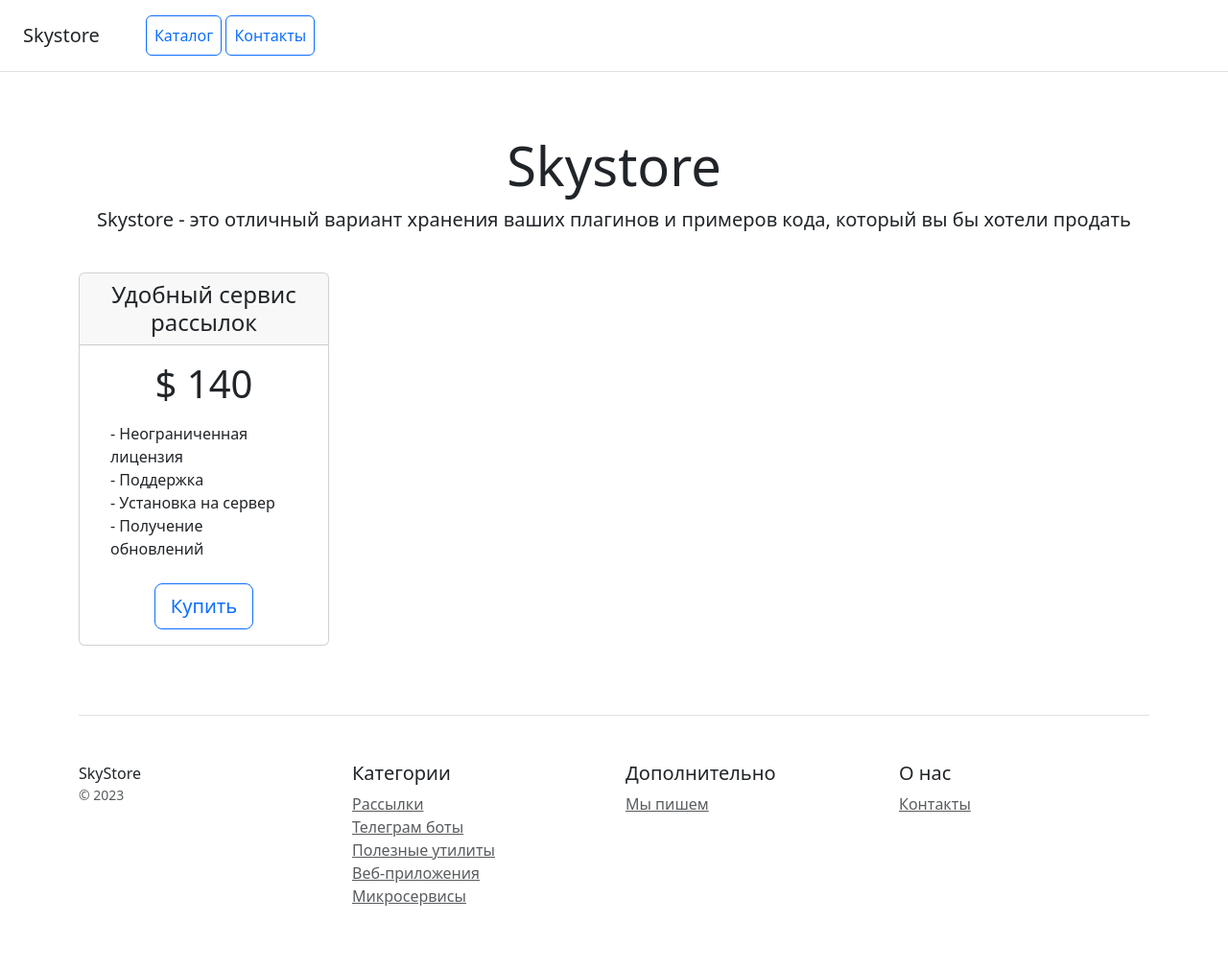
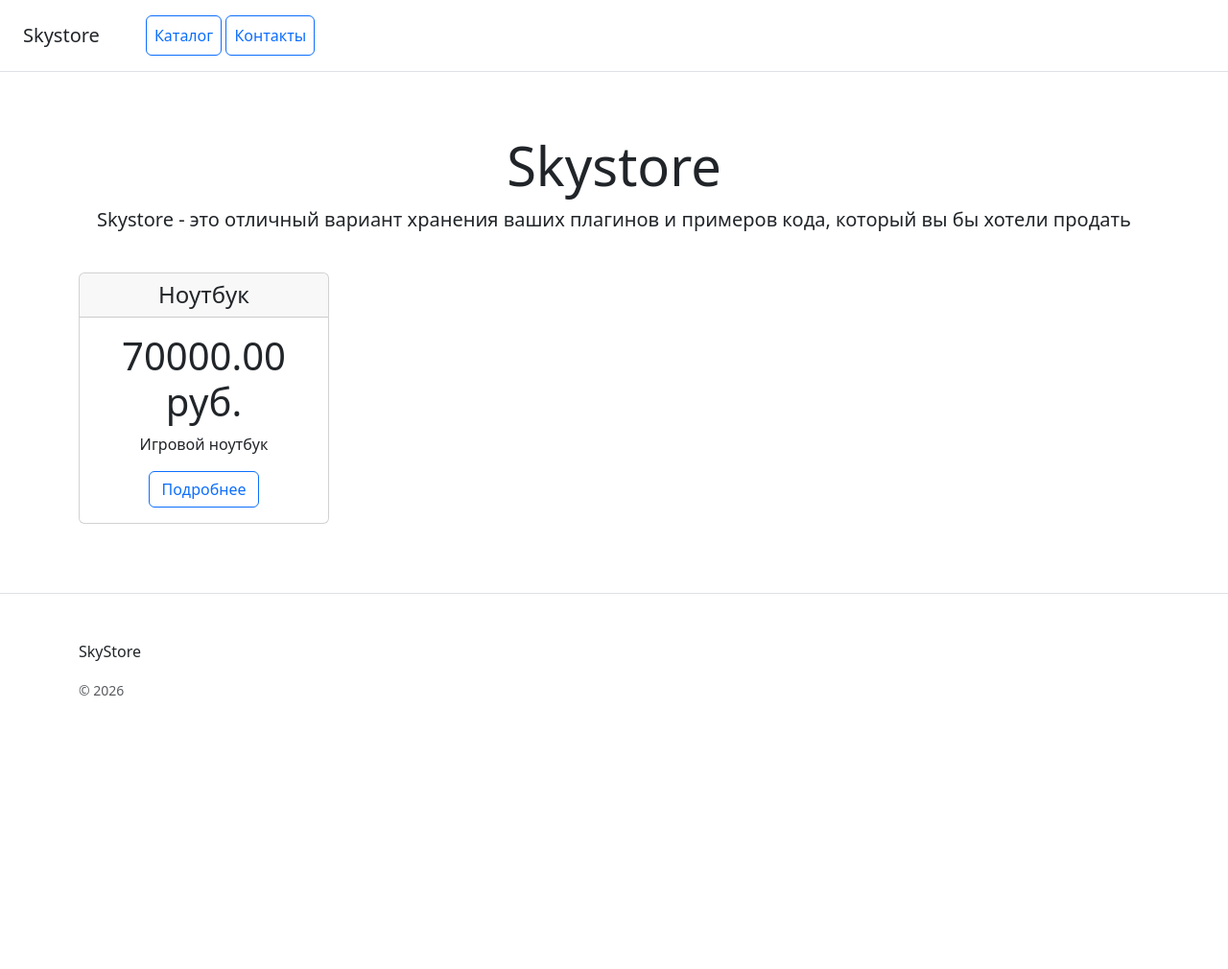
Before and after one commit to Sositrina/introduction_to_django, a Django app: page / in a window 1280 px wide. Shown: the whole page at 96% size. After the commit the page ends 725 px from the top, so only its background shows below. Run offline with Django 5.2, Linux system fonts and the light colour scheme; data comes from the database, SQL or seed files in the repository.

Commit message:
24 Шаблонизация

```diff
--- /dev/null
+++ b/catalog/templates/base.html
@@ -0,0 +1,25 @@
+<!DOCTYPE html>
+<html lang="ru">
+<head>
+    <meta charset="UTF-8">
+    <meta name="viewport" content="width=device-width, initial-scale=1">
+    <title>Skystore</title>
+    <link href="https://cdn.jsdelivr.net/npm/bootstrap@5.3.3/dist/css/bootstrap.min.css"
+          rel="stylesheet">
+</head>
+<body>
+{% include "menu.html" %}
+
+{% block content %}
+{% endblock %}
+
+<footer class="pt-4 my-md-5 pt-md-5 border-top">
+    <div class="container">
+        <p>SkyStore</p>
+        <small class="text-muted">&copy; 2026</small>
+    </div>
+</footer>
+
+<script src="https://cdn.jsdelivr.net/npm/bootstrap@5.3.3/dist/js/bootstrap.bundle.min.js"></script>
+</body>
+</html>
--- a/catalog/templates/home.html
+++ b/catalog/templates/home.html
@@ -1,21 +1,6 @@
-<!doctype html>
-<html lang="en">
-<head>
-    <meta charset="utf-8">
-    <meta name="viewport" content="width=device-width, initial-scale=1">
-    <title>Skystore</title>
-    <!-- Подключите статичеcкие файлы со стилями Bootstrap -->
-    <link href="https://cdn.jsdelivr.net/npm/bootstrap@5.3.3/dist/css/bootstrap.min.css" rel="stylesheet">
+{% extends "base.html" %}
 
-</head>
-<body>
-<div class="d-flex flex-column flex-md-row align-items-center p-3 px-md-4 mb-3 bg-white border-bottom box-shadow">
-    <h5 class="my-0 mr-md-auto font-weight-normal">Skystore</h5>
-    <nav class="ms-5">
-        <a class="p-2 btn btn-outline-primary" href="/">Каталог</a>
-        <a class="p-2 btn btn-outline-primary" href="/contacts/">Контакты</a>
-    </nav>
-</div>
+{% block content %}
 
 <div class="pricing-header px-3 py-3 pt-md-5 pb-md-4 mx-auto text-center">
     <h1 class="display-4">Skystore</h1>
@@ -25,57 +10,29 @@
 
 <div class="container">
     <div class="row text-center">
+        {% for product in products %}
         <div class="col-3">
             <div class="card mb-4 box-shadow">
+                {% if product.image %}
+                <img src="{{ product.image.url }}"
+                     class="card-img-top"
+                     alt="{{ product.name }}">
+                {% endif %}
                 <div class="card-header">
-                    <h4 class="my-0 font-weight-normal">Удобный сервис рассылок</h4>
+                    <h4 class="my-0 font-weight-normal">{{ product.name }}</h4>
                 </div>
                 <div class="card-body">
-                    <h1 class="card-title pricing-card-title">$ 140</h1>
-                    <ul class="list-unstyled mt-3 mb-4 text-start m-3">
-                        <li>- Неограниченная лицензия</li>
-                        <li>- Поддержка</li>
-                        <li>- Установка на сервер</li>
-                        <li>- Получение обновлений</li>
-                    </ul>
-                    <button type="button" class="btn btn-lg btn-block btn-outline-primary">Купить</button>
+                    <h1 class="card-title pricing-card-title">{{ product.price }} руб.</h1>
+                    <p>{{ product.description|truncatechars:100 }}</p>
+                    <a href="{% url 'product_detail' product.pk %}"
+                       class="btn btn-outline-primary">
+                        Подробнее
+                    </a>
                 </div>
             </div>
         </div>
     </div>
+    {% endfor %}
+</div>
 
-    <footer class="pt-4 my-md-5 pt-md-5 border-top">
-        <div class="row">
-            <div class="col-12 col-md">
-                SkyStore
-                <small class="d-block mb-3 text-muted">&copy; 2023</small>
-            </div>
-            <div class="col-6 col-md">
-                <h5>Категории</h5>
-                <ul class="list-unstyled text-small">
-                    <li><a class="text-muted" href="#">Рассылки</a></li>
-                    <li><a class="text-muted" href="#">Телеграм боты</a></li>
-                    <li><a class="text-muted" href="#">Полезные утилиты</a></li>
-                    <li><a class="text-muted" href="#">Веб-приложения</a></li>
-                    <li><a class="text-muted" href="#">Микросервисы</a></li>
-                </ul>
-            </div>
-            <div class="col-6 col-md">
-                <h5>Дополнительно</h5>
-                <ul class="list-unstyled text-small">
-                    <li><a class="text-muted" href="#">Мы пишем</a></li>
-                </ul>
-            </div>
-            <div class="col-6 col-md">
-                <h5>О нас</h5>
-                <ul class="list-unstyled text-small">
-                    <li><a class="text-muted" href="/contacts/">Контакты</a></li>
-                </ul>
-            </div>
-        </div>
-    </footer>
-</div>
-<!-- Подключите статичеcкие файлы со скриптами Bootstrap -->
-<script src="https://cdn.jsdelivr.net/npm/bootstrap@5.3.3/dist/js/bootstrap.bundle.min.js"></script>
-</body>
-</html>
+{% endblock %}
--- /dev/null
+++ b/catalog/templates/menu.html
@@ -0,0 +1,17 @@
+<div class="d-flex flex-column flex-md-row align-items-center p-3 px-md-4 mb-3 bg-white border-bottom box-shadow">
+    <h5 class="my-0 mr-md-auto font-weight-normal">
+        Skystore
+    </h5>
+
+    <nav class="ms-5">
+        <a class="p-2 btn btn-outline-primary"
+           href="/">
+            Каталог
+        </a>
+
+        <a class="p-2 btn btn-outline-primary"
+           href="/contacts/">
+            Контакты
+        </a>
+    </nav>
+</div>
--- a/catalog/urls.py
+++ b/catalog/urls.py
@@ -1,9 +1,9 @@
 from django.urls import path
-from catalog.views import home, contacts
-
+from catalog.views import home, contacts, product_detail
 
 # Маршруты приложения
 urlpatterns = [
     path('', home),
     path('contacts/', contacts),
+    path("products/<int:pk>/", product_detail, name="product_detail"),
 ]
--- a/catalog/views.py
+++ b/catalog/views.py
@@ -1,8 +1,11 @@
 from django.shortcuts import render
+
+from catalog.models import Product
 
 def home(request):
     """Отображает главную страницу."""
-    return render(request, 'home.html')
+    products = Product.objects.all()
+    return render(request, 'home.html', {'products': products})
 
 def contacts(request):
     """Отображает страницу контактов."""
@@ -10,3 +13,14 @@ def contacts(request):
         return render(request, 'contacts.html', {'success': True})
 
     return render(request, 'contacts.html')
+
+def product_detail(request, pk):
+    """Отображает товар."""
+
+    product = Product.objects.get(pk=pk)
+
+    return render(
+        request,
+        "product_detail.html",
+        {"product": product},
+    )
```
Also changed, not shown: catalog/templates/contacts.html (+15 -52 lines), catalog/templates/product_detail.html (added, +45 -0 lines).
